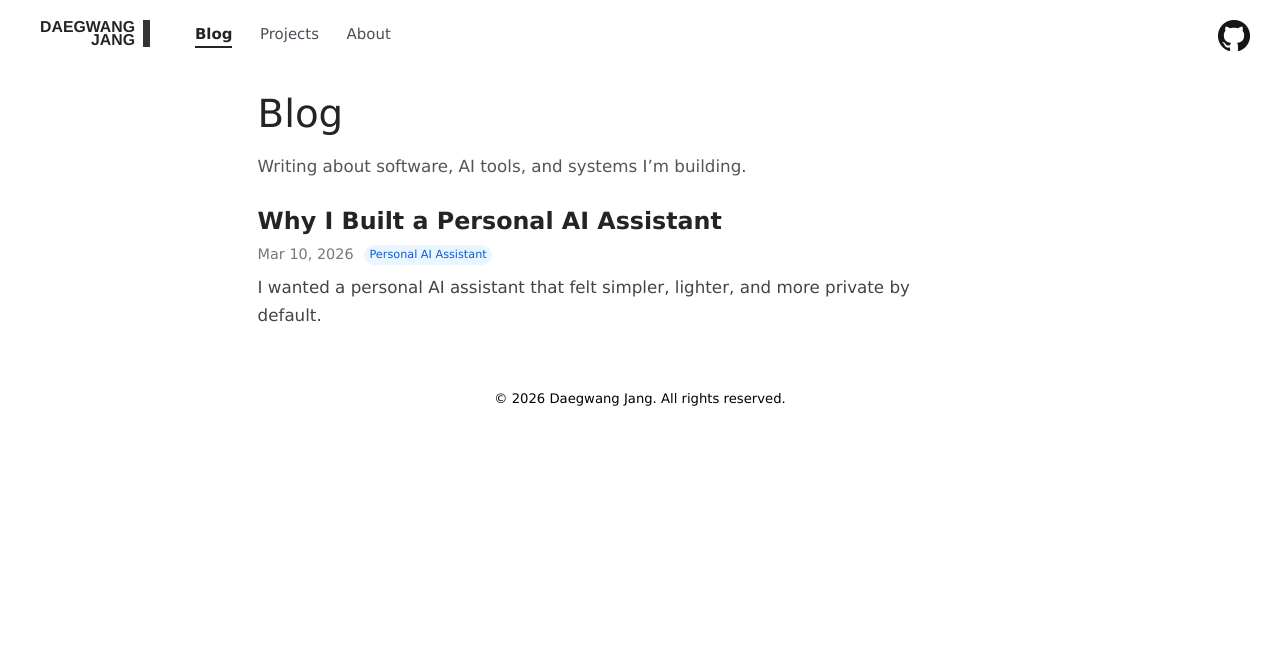
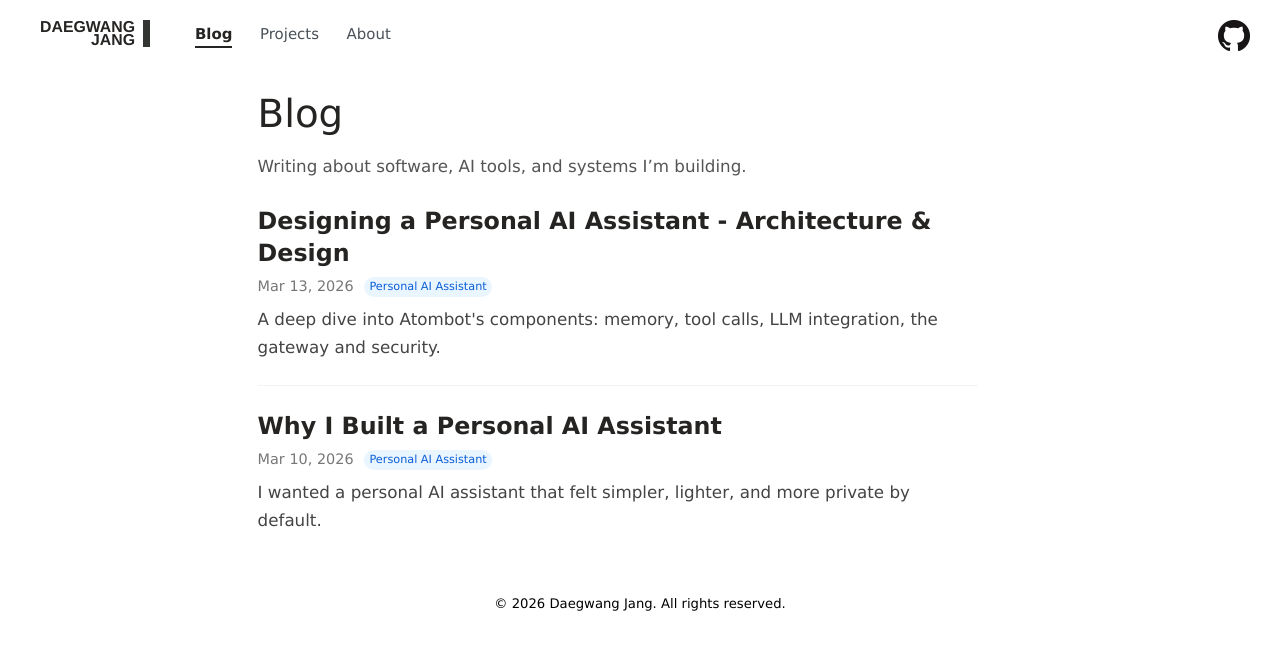
Before and after one commit to daegwang/daegwang.github.com, a Jekyll site: the page built from blog.md, in a window 1280 px wide. Shown: the top 650 px of the page. Built offline with Jekyll 4.4.1, drawn with Linux system fonts in a browser that asks for light colours; some of the changed lines change nothing that is shown.

Commit message:
Add Atombot architecture and design post

```diff
--- /dev/null
+++ b/_posts/2026-03-13-designing-a-personal-ai-assistant-architecture-and-design.md
@@ -0,0 +1,71 @@
+---
+layout: post
+title: Designing a Personal AI Assistant - Architecture & Design
+tag: Personal AI Assistant
+description: "A deep dive into Atombot's components: memory, tool calls, LLM integration, the gateway and security."
+---
+
+As I shared [Atombot](https://github.com/daegwang/atombot) in this [post](https://daegwang.github.io/2026/03/10/why-i-built-a-personal-ai-assistant/), I wanted a personal AI assistant that I could actually keep running on my own machine. That meant it had to stay understandable, work well with local models. In this post, I'm going to share more technical details of how each component works and the tradeoffs behind each design decision.
+
+<div class="blog-image blog-image-full"><img src="/blog/images/atombot_architecture.png" alt="Atombot architecture overview" /></div>
+
+## The Agent Loop
+
+When you send a message, agent loop will execute following steps in order:
+
+1. Builds a system prompt from prebuilt prompts and long-term memory (including last N conversation as context).
+2. Calls the LLM with system prompt and the tool schema.
+3. If the LLM returns tool calls, executes them locally and loops back to step 2.
+4. When the LLM returns a plain text response (no tool calls) return to user.
+
+I've added limit of tool iterations to prevent infinite loops. Most conversations finish in 3~5 steps. However, coding requests requires more tool calls to manage file and folders.
+
+This agent loop is simple by design, LLM decides what tools to call and when to stop. There is no extra complexity such as planner, queue and orchestration layer.
+
+<div class="blog-image"><img src="/blog/images/atombot_agent_loop.png" alt="Atombot agent loop" /></div>
+
+## Memory
+
+Memory has two parts: long-term and history.
+
+**Long-term memory** is stored in `memory/MEMORY.md`, a plain Markdown file that the agent can update using the `update_memory` tool. The LLM reads the current memory, merges in new facts, and writes the whole thing back.
+
+**History** is stored in `memory/history/` as JSONL files. Each line is a JSON object with a timestamp, the user message, and the assistant response. At the start of each turn, `search_history()` scans all history files and injects the most relevant past conversation into the system prompt.
+
+The memory design is intentionally minimal. No embeddings, no vector DB.
+
+## Tool Calls
+
+Tools are the primary way the agent acts on the world. Atombot exposes tool functions to support following tasks: file I/O, shell execution, web fetching and scheduling reminders.
+The LLM never executes code, it emits a structured tool call, the agent runs it, and the result goes back into the message thread. Tool output size is limited to avoid overloading LLM context window.
+
+## LLM Integration
+
+Atombot supports two ways to connect to a LLM model. **Standard mode** works with any OpenAI compatible endpoints (LM Studio or Ollama) out of the box. **Codex mode** runs the Codex CLI directly as a subprocess. Temperature is fixed at 0.2 for standard mode to keep tool calls predictable and consistent.
+
+## Gateway
+
+Atombot uses a bot token to connect to Telegram. While it's working on a request, it continues listening for new messages in the background. A typing indicator lets you know a response is on the way, and any messages that come in during that time are handled right after.
+Only approved Telegram user IDs can interact with the bot. This keeps Atombot personal and private by default.
+For scheduled tasks, the gateway checks schedule every 20 seconds, runs any due tasks, and send results back to the chat automatically.
+
+## Security
+
+The agent includes several built-in safeguards to protect system and prevent misuse.
+
+- **Workspace sandboxing.** File operations are resolved and checked against the workspace boundary. Path traversal and outside absolute paths are rejected.
+- **Command blocklist.** Dangerous system commands (`sudo`, `dd`, `shutdown`, `chmod`, and others) are blocked. General shell use within the workspace is otherwise permitted.
+- **URL validation.** Only `http://` and `https://` URLs with a valid network location are accepted. `file://` and other schemes are rejected.
+- **Timeouts.** All operations have a timeout to prevent indefinite hangs.
+- **Prompt injection mitigation.** Before passing fetched web content to the LLM, HTML tags and scripts are removed and the content is clearly marked as external data. This lowers the chance of malicious pages affecting the bot.
+
+## Onboarding and Setup
+
+Setting up atombot takes about a minute. Run `atombot onboard` and just follow the steps.
+It picks up whatever you already have, LM Studio, Ollama, or Codex CLI, and asks you to choose a model. After that you add your Telegram token and allowlist your user ID and you're done.
+Your workspace is set up with folders for projects, memory, skills, and tasks. The built-in skills and templates are already in there, edit them anytime you want.
+
+---
+
+If you're building something similar, I hope this post saves you some time.
+If you want to try it out, You can find it and get started at [Github](https://github.com/daegwang/atombot)
--- a/css/main.css
+++ b/css/main.css
@@ -319,6 +319,14 @@
 
 .blog-image img {
   max-width: 560px;
+  border: none;
+  border-radius: 0;
+}
+
+.blog-image-full img {
+  max-width: 100%;
+  border: none;
+  border-radius: 0;
 }
 
 .blog-gallery {
@@ -389,6 +397,13 @@
   margin: 0.3em 0;
 }
 
+.post-content hr {
+  width: 40%;
+  margin: 2em auto;
+  border: none;
+  border-top: 1px solid #ccc;
+}
+
 .post-content h2,
 .post-content h3 {
   margin: 1.5em 0 0.5em 0;
```
Also changed, not shown: blog/images/atombot_agent_loop.png (added), blog/images/atombot_architecture.png (added).
